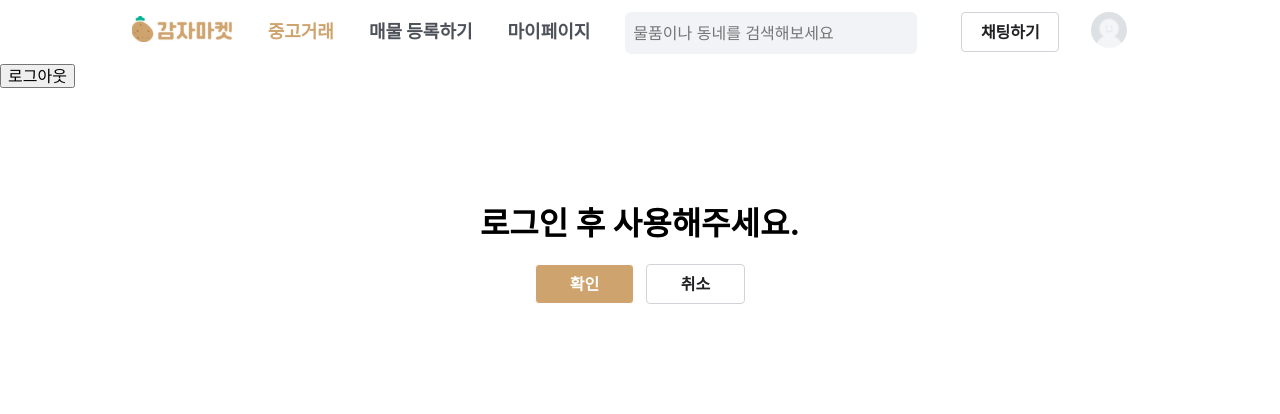
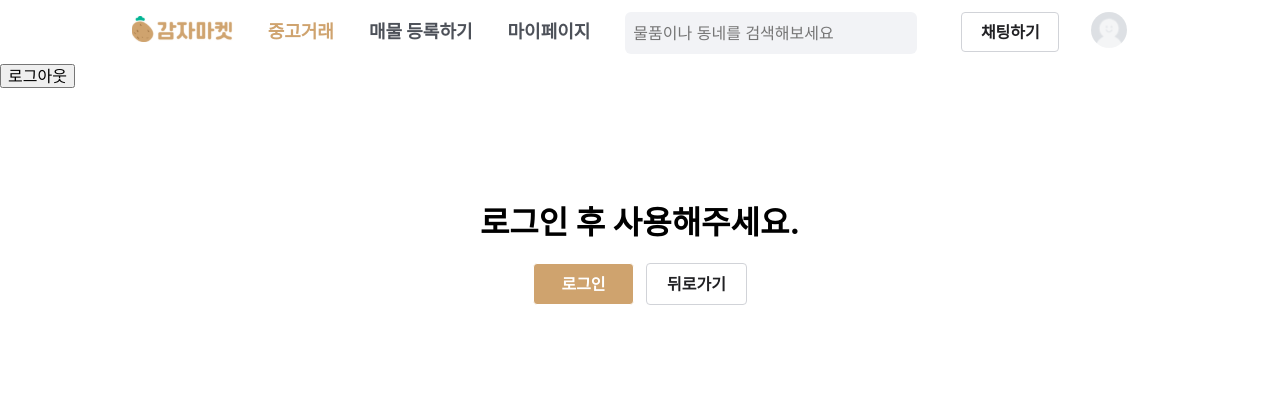
Before and after one commit to PROJECT-LAB18/POTATO-MARKET, a React (Vite) app in the folder potato-market/: page /writearticle in a window 1280 px wide. Shown: the top 414 px of the page. Built offline with nearby package versions, Linux system fonts and the light colour scheme; no server answers; the database is empty; a web font is replaced by a local one.

Commit message:
[feature] 로그인/로그아웃 상태에 따른 안내 컴포넌트 하나로 통일 #107 - LoginAlready + loginNeed = LoginState - CustomButton 스타일 컴포넌트 개별 파일로 분리

```diff
--- a/potato-market/src/components/LoginAlready.jsx
+++ /dev/null
@@ -1,47 +0,0 @@
-import { useNavigate } from 'react-router-dom';
-
-import styled from "styled-components";
-
-import FormButton from '@/styles/FormButton';
-
-function LoginAlready() {
-
-  const navigate = useNavigate();
-
-  return (
-    <Main>
-      <h2>이미 로그인 한 사용자 입니다.</h2>
-      <div className="link-wrap">
-        <FormButton as={"a"} onClick={() => navigate(-1)}>뒤로가기</FormButton>
-        <FormButton primary as={"a"} onClick={() => navigate('/signup')}>마이페이지</FormButton>
-      </div>
-    </Main>
-  )
-}
-
-const Main = styled.main`
-  display: flex;
-  flex-direction: column;
-  justify-content: center;
-  align-items: center;
-  width: 886px;
-  height: 216px;
-  margin: 60px auto;
-  h2 {
-    font-size: 32px;
-    font-weight: 700;
-    margin-bottom: 24px;
-  }
-  .link-wrap {
-    display: flex;
-    gap: 12px;
-    a {
-      width: auto;
-      height: 40px;
-      padding: 0px 30px;
-      line-height: 40px;
-    }
-  }
-`
-
-export default LoginAlready;
--- /dev/null
+++ b/potato-market/src/components/LoginState.jsx
@@ -0,0 +1,54 @@
+import { useNavigate } from 'react-router-dom';
+
+import { useRecoilState } from "recoil";
+
+import styled from "styled-components";
+
+import { userId } from '@/stores/userAuth';
+import { CustomButton } from "@/styles/CustomButton";
+
+function LoginState() {
+
+  const [login] = useRecoilState(userId);
+  const navigate = useNavigate();
+
+  return (
+    <Main>
+      <h2 className="error-message">
+        {login === null ? "로그인 후 사용해주세요." : "이미 로그인 한 사용자 입니다."}
+      </h2>
+      <div className="button-div">
+        {login === null
+          ? ( <>
+            <CustomButton filled as={"a"} onClick={() => { navigate('/signin') }}>로그인</CustomButton>
+            <CustomButton as={"a"} onClick={() => { navigate(-1) }}>뒤로가기</CustomButton>
+          </> ) : ( <>
+            <CustomButton filled as={"a"} onClick={() => { navigate(-1) }}>뒤로가기</CustomButton>
+            <CustomButton as={"a"} onClick={() => { navigate('/mypage') }}>마이페이지</CustomButton>
+          </> )
+        }
+      </div>
+    </Main >
+  )
+};
+
+const Main = styled.main`
+  display:flex;
+  flex-flow:column;
+  justify-content: center;
+  align-items: center;
+  width: 886px;
+  height: 216px;
+  margin:60px auto;
+  .error-message{
+    font-size:32px;
+    font-weight: 700;
+    margin-bottom:24px;
+  }
+  & .button-div{
+    display:flex;
+    gap:12px;
+  }
+`
+
+export default LoginState;
--- a/potato-market/src/components/loginNeed.jsx
+++ /dev/null
@@ -1,46 +0,0 @@
-import { useNavigate } from 'react-router-dom';
-
-import styled from "styled-components";
-
-import { CustomButton } from "../pages/productdetail";
-
-
-function LoginNeed(){
-
-  const navigate = useNavigate();
-
-  return (
-    <Main>
-    <h2 className="error-massage">로그인 후 사용해주세요.</h2>
-    <div className="button-div">
-     <CustomButton onClick={
-      ()=>{navigate('/signin')}
-     } red>확인</CustomButton>
-     <CustomButton onClick={
-      ()=>{navigate(-1)}
-     }>취소</CustomButton>
-    </div>
-  </Main>
-  )
-}
-
-const Main = styled.main`
-  display:flex;
-  flex-flow:column;
-  justify-content: center;
-  align-items: center;
-  width: 886px;
-  height: 216px;
-  margin:60px auto;
-  & .error-massage{
-    font-size:32px;
-    font-weight: 700;
-    margin-bottom:24px;
-  }
-  & .button-div{
-    display:flex;
-    gap:12px;
-  }
-`
-
-export default LoginNeed;
--- a/potato-market/src/pages/MyPage.jsx
+++ b/potato-market/src/pages/MyPage.jsx
@@ -4,6 +4,7 @@ import { useRecoilState } from "recoil";
 import styled from 'styled-components';
 
 import LoadingSpinner from '@/components/LoadingSpinner';
+import LoginState from '@/components/LoginState';
 import Product from "@/components/product";
 
 import { userWriteRef } from '@/firebase';
@@ -12,7 +13,6 @@ import { ContainerGlobalStyle } from '@/styles/ContainerGlobalStyle';
 // import FormButton from '@/styles/FormButton';
 import { gray5, primaryColor } from '@/styles/Global';
 import ProductList from '@/styles/ProductList';
-import LoginNeed from '../components/loginNeed';
 
 function MyPage() {
   const [render, setRender] = useState(false);
@@ -35,7 +35,7 @@ function MyPage() {
 
   return (
     <>
-       {userUid==null?<LoginNeed/>:
+      {userUid == null ? <LoginState state="login" /> :
         <Main className="wrapper">
           <ContainerGlobalStyle />
           <h2 className="articleTitle">마이페이지</h2>
@@ -73,13 +73,10 @@ function MyPage() {
             }
           </ProductList>
         </Main>
-
       }
     </>
   )
 };
-
-export default MyPage;
 
 const Main = styled.main`
   padding: 80px 0 40px;
@@ -186,3 +183,5 @@ const Temperature = styled.div`
     width: 100%;
   }
 `;
+
+export default MyPage;
--- a/potato-market/src/pages/SignIn.jsx
+++ b/potato-market/src/pages/SignIn.jsx
@@ -5,7 +5,7 @@ import { useRecoilState } from "recoil";
 import styled from 'styled-components';
 
 import FormInput from '@/components/FormInput';
-import LoginAlready from '@/components/LoginAlready';
+import LoginState from '@/components/LoginState';
 import Popup from '@/components/Popup';
 import { auth, usersRef } from '@/firebase';
 import { userId } from '@/stores/userAuth';
@@ -48,7 +48,7 @@ function SignIn() {
 
   return (
     <>
-      {login !== null ? <LoginAlready /> :
+      {login !== null ? <LoginState /> :
         <Section>
           <h2>로그인</h2>
           <LoginForm id="loginForm" onSubmit={handleSignIn}>
--- a/potato-market/src/pages/SignUp.jsx
+++ b/potato-market/src/pages/SignUp.jsx
@@ -7,7 +7,7 @@ import styled from 'styled-components';
 import FormInput, { FormInputImage } from '@/components/FormInput';
 import FormInputAddress from '@/components/FormInputAddress';
 import FormTerms from '@/components/FormTerms';
-import LoginAlready from '@/components/LoginAlready';
+import LoginState from "@/components/LoginState";
 import Popup from '@/components/Popup';
 import { auth, db, storage, usersRef } from '@/firebase';
 import { userId } from '@/stores/userAuth';
@@ -195,7 +195,7 @@ function SignUp() {
   };
   return (
     <>
-      {login !== null ? <LoginAlready /> :
+      {login !== null ? <LoginState /> :
         <Section>
           <h2>회원가입</h2>
           <SignUpForm onSubmit={handleSignUp}>
--- a/potato-market/src/pages/WriteArticle.jsx
+++ b/potato-market/src/pages/WriteArticle.jsx
@@ -1,25 +1,22 @@
 import { useRecoilState } from "recoil";
 import styled from 'styled-components';
 
-import LoginNeed from "../components/loginNeed";
+import LoginState from "../components/LoginState";
 
 import WriteForm from '@/components/WriteForm';
 import { userId } from "@/stores/userAuth.js"
-import {ContainerGlobalStyle} from '@/styles/ContainerGlobalStyle';
+import { ContainerGlobalStyle } from '@/styles/ContainerGlobalStyle';
 
-
-
-function WriteArticle(){
-  const [login,setLogin] = useRecoilState(userId);
-
+function WriteArticle() {
+  const [login, setLogin] = useRecoilState(userId);
   return (
     <>
       <ContainerGlobalStyle />
-      {login==null? <LoginNeed/>:
-      (<Main className="wrapper">
+      {login == null ? <LoginState state="login" /> :
+        (<Main className="wrapper">
           <h2 className="articleTitle">게시글 작성</h2>
           <WriteForm />
-      </Main>  )}
+        </Main>)}
     </>
   )
 }
--- a/potato-market/src/pages/productdetail.jsx
+++ b/potato-market/src/pages/productdetail.jsx
@@ -15,7 +15,8 @@ import { WriteInput } from "../components/WriteForm";
 import icon_temp4 from "@/assets/icon_temp4.svg"
 import {db, userWriteRef} from '@/firebase';
 
-import { userInformation } from "@/stores/userAuth.js"
+import { userInformation } from "@/stores/userAuth.js";
+import { CustomButton } from "@/styles/CustomButton";
 import moneyUnit from "@/utils/moneyUnit";
 
 function Detailarticle(){
@@ -172,7 +173,7 @@ function Productdetail({state,title,side,nickname,profileImage,location,temperat
             {state?
             <>
               <CustomButton onClick={modifyBorderContent}>수정</CustomButton>
-              <CustomButton red onClick={()=>{setClickDelete(1)}}>삭제</CustomButton>
+              <CustomButton filled onClick={()=>{setClickDelete(1)}}>삭제</CustomButton>
             </>:
             <CustomButton>채팅하기</CustomButton>
             }
@@ -340,24 +341,6 @@ const ModifiedDiv = styled.div`
     font-weight: 600;
     font-size: 32px;
     margin-bottom: 24px;
-  }
-`
-export const CustomButton = styled.button`
-  & .BoardDeleteButton{
-    border: 1px solid #FFFFFF;
-  }
-  cursor:pointer;
-  width: 99px;
-  height: 40px;
-  color : ${props => props.red ? '#FFFFFF' : '#212124'};
-  background: ${props => props.red ? '#CFA36E' : '#FFFFFF'};
-  border: 1px solid ${props => props.red ? '' : '#D1D3D8'};
-  border-radius: 4px;
-  font-weight: 700;
-  font-size: 16px;
-    &:hover{
-    background: ${props => props.red ? '#a7845b' : '#D1D3D8'};
-    transition: .5s;
   }
 `
 
--- /dev/null
+++ b/potato-market/src/styles/CustomButton.js
@@ -0,0 +1,25 @@
+import styled from 'styled-components';
+
+import { primaryColor } from '../styles/Global';
+
+export const CustomButton = styled.button`
+  cursor: pointer;
+  width: auto;
+  min-width: 99px;
+  height: 40px;
+  color : ${props => props.filled ? '#FFFFFF' : '#212124'};
+  background: ${props => props.filled ? primaryColor : '#FFFFFF'};
+  border: 1px solid ${props => props.filled ? '' : '#D1D3D8'};
+  border-radius: 4px;
+  line-height: 40px;
+  text-align: center;
+  font-weight: 700;
+  font-size: 16px;
+  &:hover{
+    background: ${props => props.filled ? '#A7845B' : '#D1D3D8'};
+    transition: .5s;
+  }
+  .BoardDeleteButton {
+    border: 1px solid #FFFFFF;
+  }
+`;
```
Lines whose indentation alone changed are shown as unchanged.
